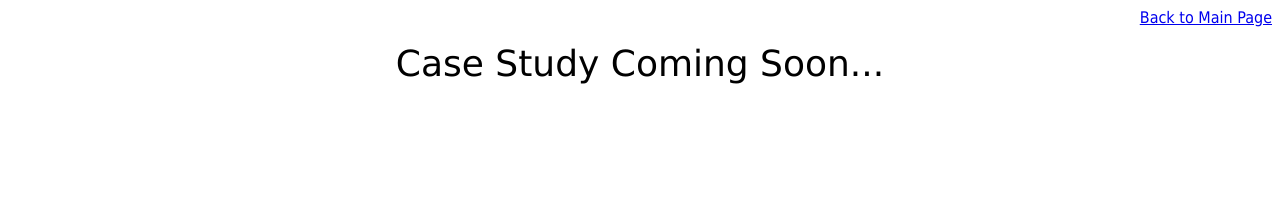
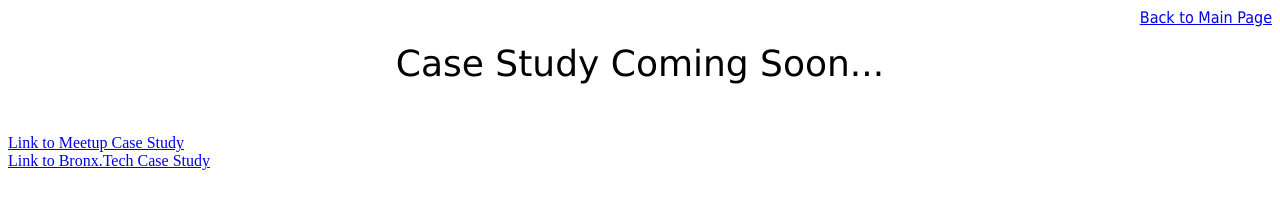
Before and after one commit to joncancode/enact_case, a plain HTML site: page index.html in a window 1280 px wide. Drawn offline with Linux system fonts and the light colour scheme.

Commit message:
add new links

```diff
--- a/index.html
+++ b/index.html
@@ -5,3 +5,13 @@
 <p style="text-align: center;">
   <br>
 </p>
+
+<a  href="
+http://rebrand.ly/meetup_case_study
+" target="_new">
+          Link to Meetup Case Study
+</a>
+<br>
+<a  href="http://rebrand.ly/bronx_case_study/" >
+  Link to Bronx.Tech Case Study
+          </a>
```
